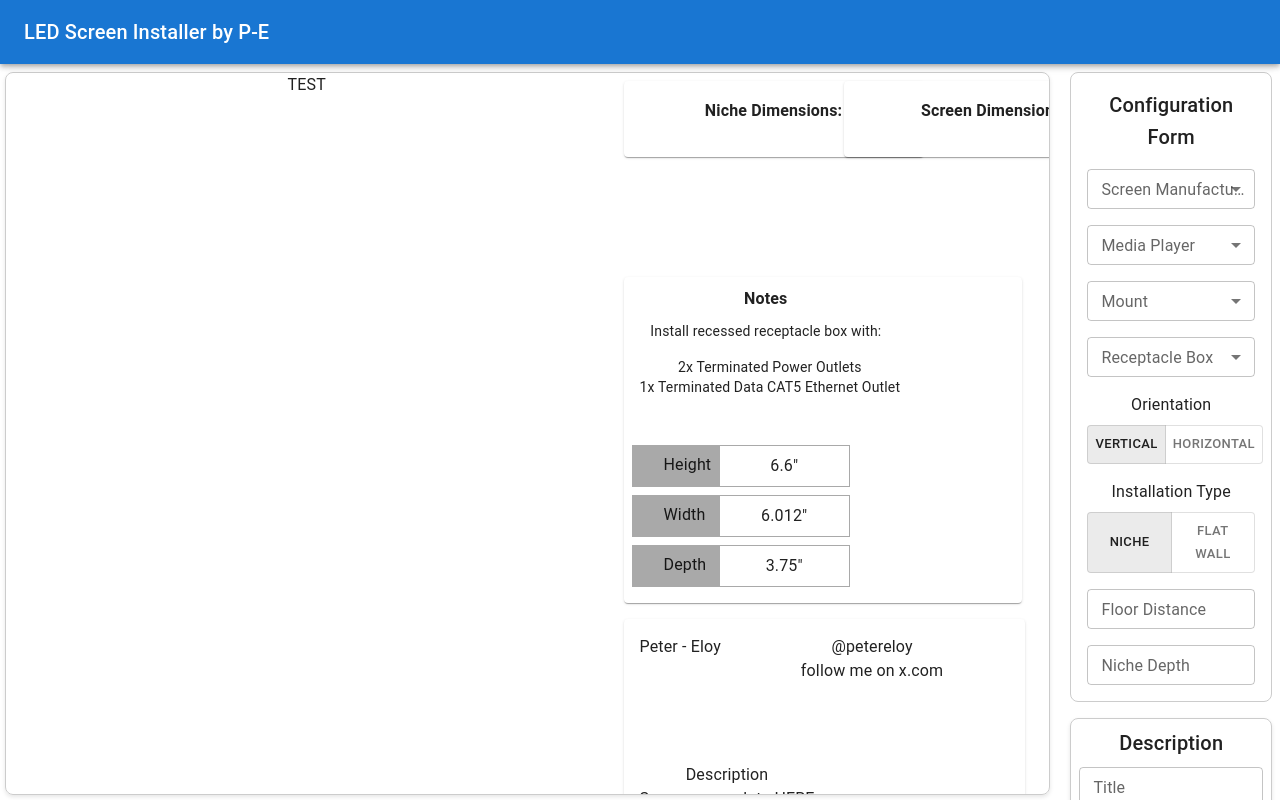
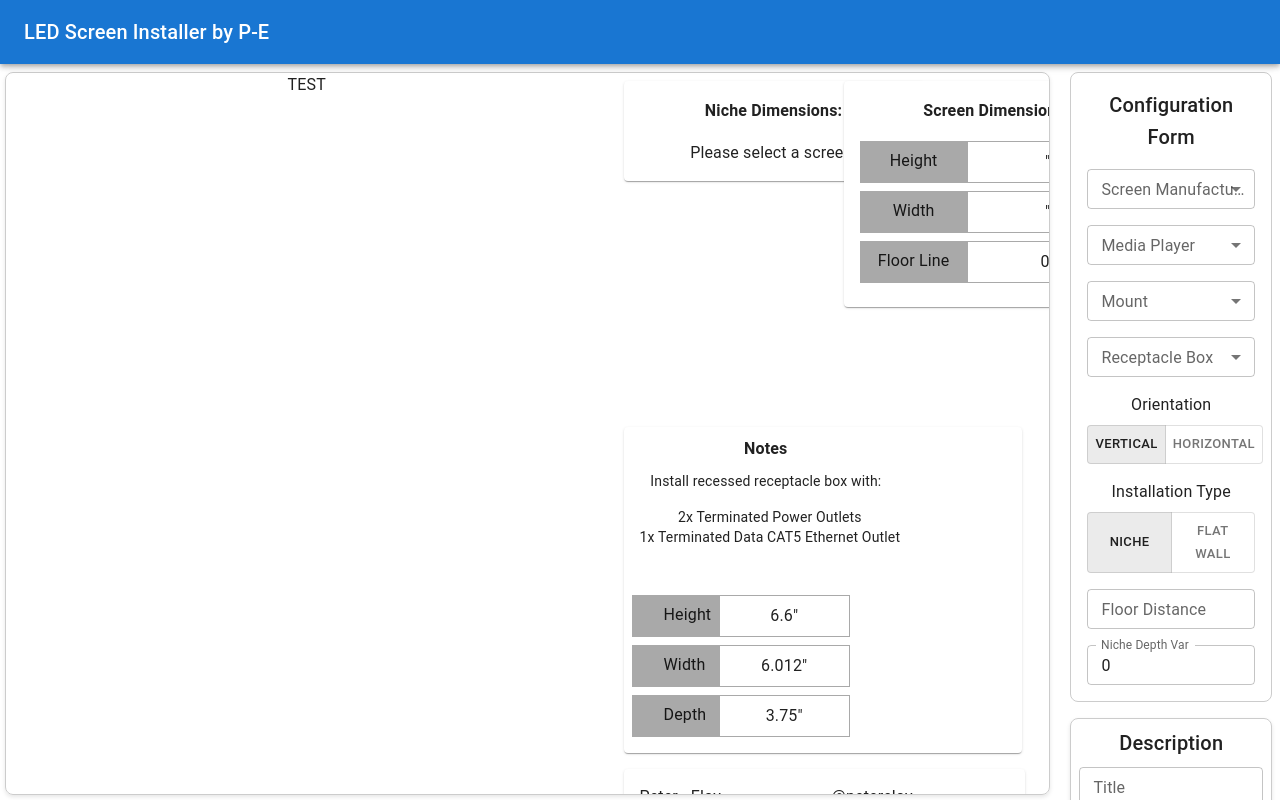
Before and after one commit to Peter-Eloy/ledInstaller, a React (Vite) app: page / in a window 1280 px wide. Built offline with nearby package versions, Linux system fonts and the light colour scheme.

Commit message:
✨ Niche and screen component functional.

```diff
--- a/src/components/configuration/index.jsx
+++ b/src/components/configuration/index.jsx
@@ -105,11 +105,11 @@ const Configuration = ({ currentConfig, onConfigChange }) => {
                 onChange={(e) => handleChange('floorDistance', e.target.value)}
             />
             <TextField
-                label='Niche Depth'
+                label='Niche Depth Var'
                 fullWidth
                 size='small'
-                value={currentConfig.nicheDepth}
-                onChange={(e) => handleChange('nicheDepth', e.target.value)}
+                value={currentConfig.nicheDepthVar}
+                onChange={(e) => handleChange('nicheDepthVar', e.target.value)}
             />
         </Box>
     )
--- a/src/components/maincomponent/dimensions/niche/index.jsx
+++ b/src/components/maincomponent/dimensions/niche/index.jsx
@@ -1,5 +1,15 @@
 import { Paper, Typography, Box } from '@mui/material'
-import Grid from '@mui/material/Grid2'
+
+// A helper function to parse string dimensions into float safely
+const parseDimension = (dim) => {
+    if (typeof dim === 'number') return dim
+    if (typeof dim === 'string') {
+        let cleaned = dim.replace(',', '.')
+        let val = parseFloat(cleaned)
+        return isNaN(val) ? 0 : val
+    }
+    return 0
+}
 
 const DimensionRow = ({ label, value }) => (
     <Box sx={{ display: 'flex', mb: 1 }}>
@@ -12,14 +22,57 @@ const DimensionRow = ({ label, value }) => (
     </Box>
 )
 
-const NicheDimensions = () => {
+const NicheDimensions = ({ currentConfig, selectedScreenObj, orientation }) => {
+    const { installation, nicheDepthVar } = currentConfig
+
+    // If not niche, return nothing
+    if (installation !== 'niche') {
+        return null
+    }
+
+    // If no screen is selected yet, show a message
+    if (!selectedScreenObj) {
+        return (
+            <Paper sx={{ p: 2, width: 300 }}>
+                <Typography variant='subtitle1' fontWeight='bold' mb={2}>
+                    Niche Dimensions:
+                </Typography>
+                <Typography>Please select a screen.</Typography>
+            </Paper>
+        )
+    }
+
+    // Parse selected screen dimensions
+    let screenHeight = parseDimension(selectedScreenObj.Height)
+    let screenWidth = parseDimension(selectedScreenObj.Width)
+    let screenDepth = parseDimension(selectedScreenObj.Depth)
+    const screenSize = selectedScreenObj['Screen Size'] || 0
+
+    // Apply orientation swap if needed
+    if (orientation === 'horizontal') {
+        ;[screenHeight, screenWidth] = [screenWidth, screenHeight]
+    }
+
+    // Determine margin
+    const margin = screenSize < 55 ? 1.5 : 2
+
+    // Parse nicheDepthVar as float
+    const depthAdjustment = parseFloat(nicheDepthVar) || 0
+    console.log('depthAdjustment:', depthAdjustment)
+
+    // Compute niche dimensions
+    const nicheHeight = screenHeight + margin * 2 - depthAdjustment
+    const nicheWidth = screenWidth + margin * 2 - depthAdjustment
+    const nicheDepthDimension = screenDepth + margin * 2 - depthAdjustment
+
     return (
         <Paper sx={{ p: 2, width: 300 }}>
             <Typography variant='subtitle1' fontWeight='bold' mb={2}>
                 Niche Dimensions:
             </Typography>
-
-            {/* Add more dynamic rows based on the config */}
+            <DimensionRow label='Height' value={`${nicheHeight.toFixed(2)}"`} />
+            <DimensionRow label='Width' value={`${nicheWidth.toFixed(2)}"`} />
+            <DimensionRow label='Depth' value={`${nicheDepthDimension.toFixed(2)}"`} />
         </Paper>
     )
 }
--- a/src/components/maincomponent/dimensions/screen/index.jsx
+++ b/src/components/maincomponent/dimensions/screen/index.jsx
@@ -12,14 +12,38 @@ const DimensionRow = ({ label, value }) => (
     </Box>
 )
 
-const ScreenDimensions = () => {
+const ScreenDimensions = ({ height, width, orientation, floorDistance }) => {
+    let finalHeight = height
+    let finalWidth = width
+
+    // If orientation is horizontal, swap
+    if (orientation === 'horizontal') {
+        ;[finalHeight, finalWidth] = [finalWidth, finalHeight]
+    }
+
+    const floorLine = floorDistance || '0'
+
+    const dimensions = [
+        { label: 'Height', value: `${finalHeight}"` },
+        { label: 'Width', value: `${finalWidth}"` },
+        { label: 'Floor Line', value: `${floorLine}"` },
+    ]
+
     return (
         <Paper sx={{ p: 2, width: 300 }}>
             <Typography variant='subtitle1' fontWeight='bold' mb={2}>
-                Screen Dimensions:
+                Screen Dimensions
             </Typography>
-
-            {/* Add more dynamic rows based on the config */}
+            {dimensions.map((dimension, index) => (
+                <Box key={index} sx={{ display: 'flex', mb: 1 }}>
+                    <Box sx={{ bgcolor: '#A9A9A9', px: 2, py: 1, width: '40%' }}>
+                        <Typography>{dimension.label}</Typography>
+                    </Box>
+                    <Box sx={{ border: '1px solid #A9A9A9', px: 2, py: 1, width: '60%' }}>
+                        <Typography>{dimension.value}</Typography>
+                    </Box>
+                </Box>
+            ))}
         </Paper>
     )
 }
--- a/src/components/maincomponent/index.jsx
+++ b/src/components/maincomponent/index.jsx
@@ -41,9 +41,7 @@ const MainComponent = ({ currentConfig }) => {
                 <Grid item xs={5}>
                     <Grid container spacing={2}>
                         <Grid item xs={6} mt={1}>
-                            <NicheDimensions
-                            // If NicheDimensions needs props, pass them here
-                            />
+                            <NicheDimensions currentConfig={currentConfig} selectedScreenObj={selectedScreenObj} orientation={currentConfig.orientation} />
                         </Grid>
                         <Grid item xs={6} mt={1}>
                             <ScreenDimensions
--- a/src/components/parentcomponent/index.jsx
+++ b/src/components/parentcomponent/index.jsx
@@ -11,7 +11,7 @@ const ParentComponent = () => {
         orientation: 'vertical',
         installation: 'niche',
         floorDistance: '',
-        nicheDepth: '',
+        nicheDepthVar: '',
     })
 
     const handleConfigChange = (newConfig) => {
--- a/src/layout/index.jsx
+++ b/src/layout/index.jsx
@@ -19,7 +19,7 @@ const Layout = () => {
         orientation: 'vertical',
         installation: 'niche',
         floorDistance: '',
-        nicheDepth: '',
+        nicheDepthVar: '0',
     })
 
     const handleConfigChange = (newConfig) => {
```
